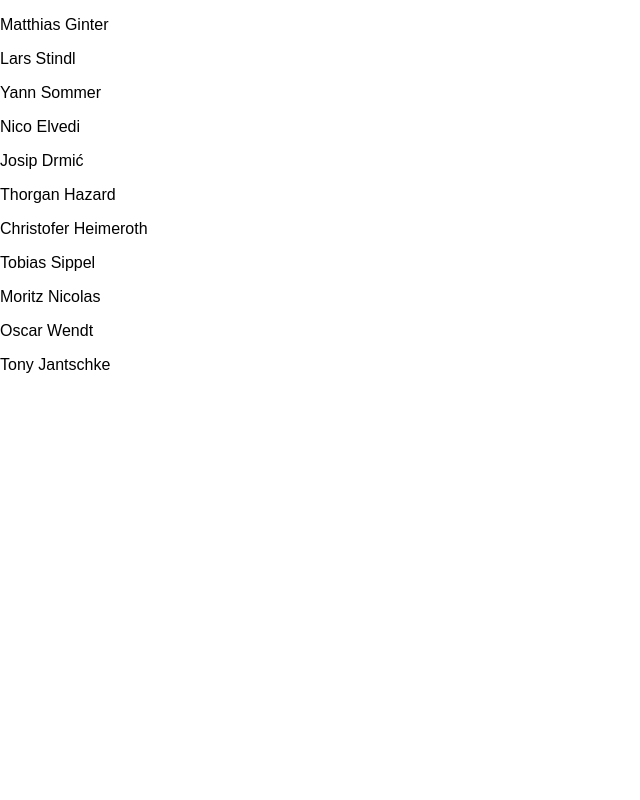
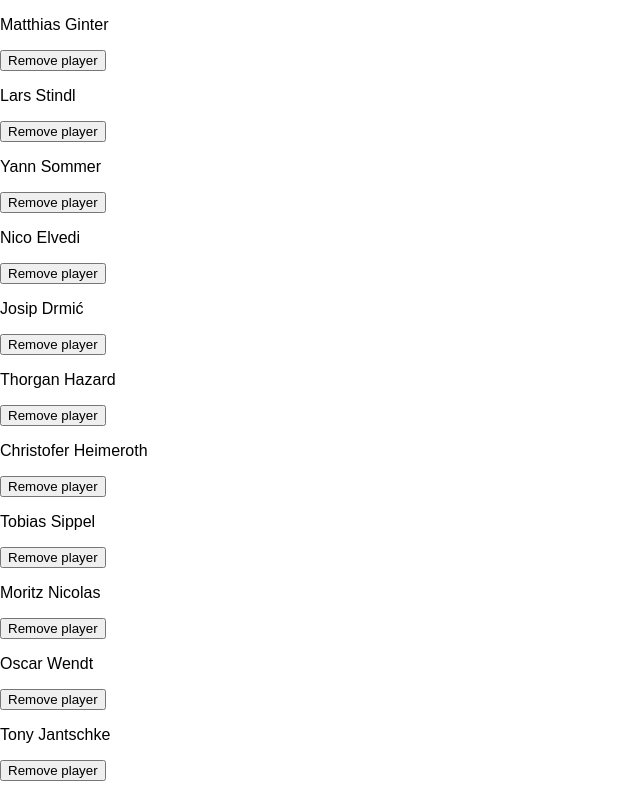
Before and after one commit to mateuszwitkowski/basicReact, a React (Create React App) app: page / in a window 1280 px wide. Shown: the whole page, without its empty margins (0-640 px from the left). Built offline with nearby package versions, Linux system fonts and the light colour scheme.

Commit message:
feat(players list): handled removing player from the list

```diff
--- a/src/components/Player.js
+++ b/src/components/Player.js
@@ -1,11 +1,20 @@
 import React from 'react';
 
 class Player extends React.Component {
+  constructor() {
+    super();
+    this.removePlayer = this.removePlayer.bind(this);
+  }
+
+  removePlayer() {
+    this.props.removePlayer(this.props.player.id);
+  }
 
   render() {
     return (
       <div>
         <p>{this.props.player.name}</p>
+        <button onClick={this.removePlayer} >Remove player</button>
         </div>
     )
   }
--- a/src/components/PlayersList.js
+++ b/src/components/PlayersList.js
@@ -1,10 +1,11 @@
 import React from 'react';
 import Player from './Player'
 
-class PlayersList extends React.Component{
-
-  render() {
-    const players =  [
+class PlayersList extends React.Component {
+  constructor() {
+    super();
+    this.state = {
+      players: [
         {
           "id": 3176,
           "name": "Matthias Ginter",
@@ -104,11 +105,22 @@ class PlayersList extends React.Component{
           "nationality": "Germany",
           "role": "PLAYER"
         }
-  ];
+      ]
+    }
+
+    this.removePlayer = this.removePlayer.bind(this);
+  }
+
+  removePlayer(id) {
+    this.setState((state) => ({
+      players: this.state.players.filter(player => player.id !== id)
+    }))
+  }
+  render() {
     return (
       <div>
         {
-                players.map(player => (<Player key={player.id.toString()} player={player}/>))
+          this.state.players.map(player => (<Player key={player.id.toString()} player={player} removePlayer={this.removePlayer} />))
         }
       </div>
     )
```
Lines whose indentation alone changed are shown as unchanged.
